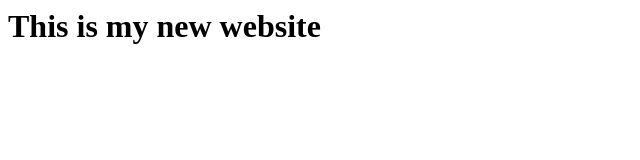
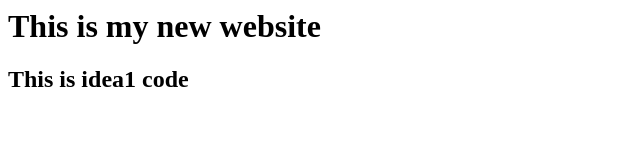
Before and after one commit to anitamundhe/webrepo, a plain HTML site: page index.html in a window 1280 px wide. Shown: the whole page, without its empty margins (0-640 px from the left). Drawn offline with Linux system fonts and the light colour scheme.

Commit message:
idea1 code

```diff
--- a/index.html
+++ b/index.html
@@ -1 +1,2 @@
 <h1>This is my new website</h1>
+<h2>This is idea1 code</h2>
```
